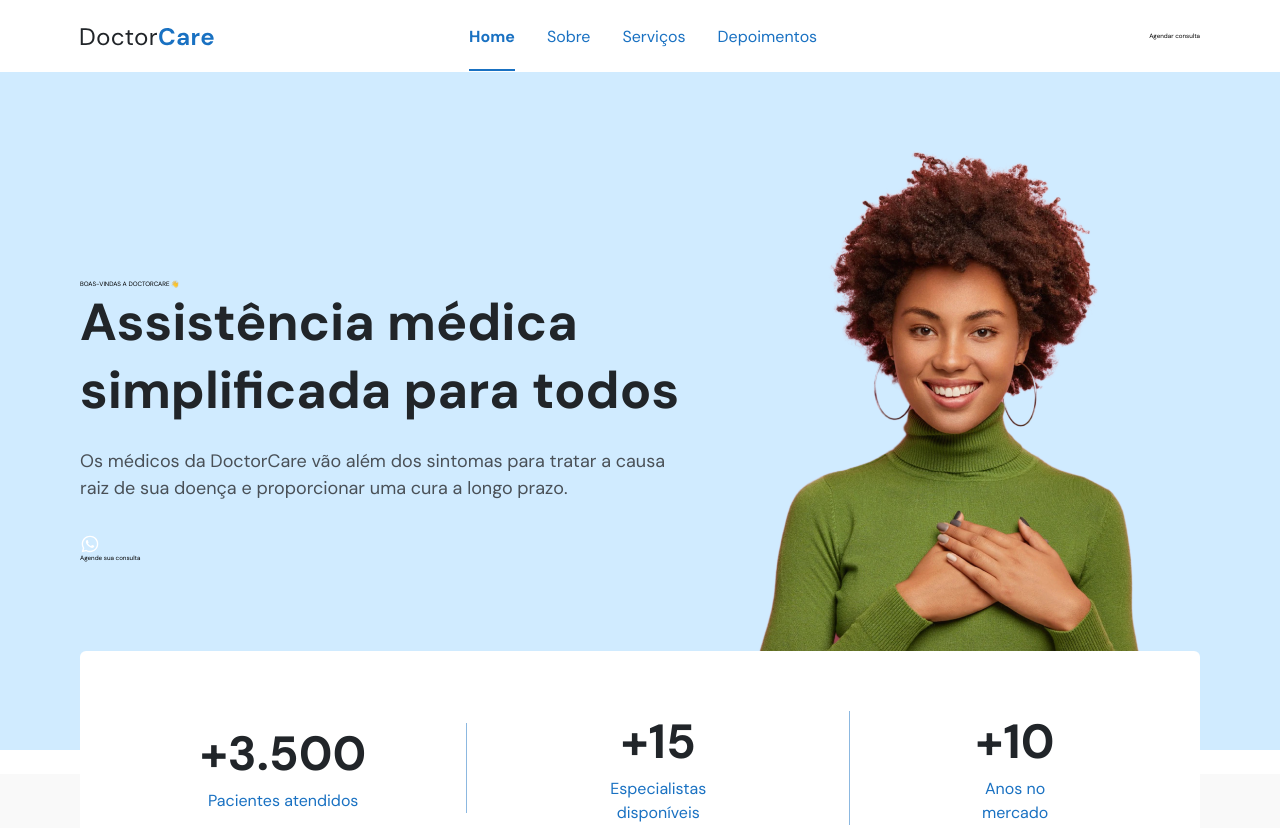
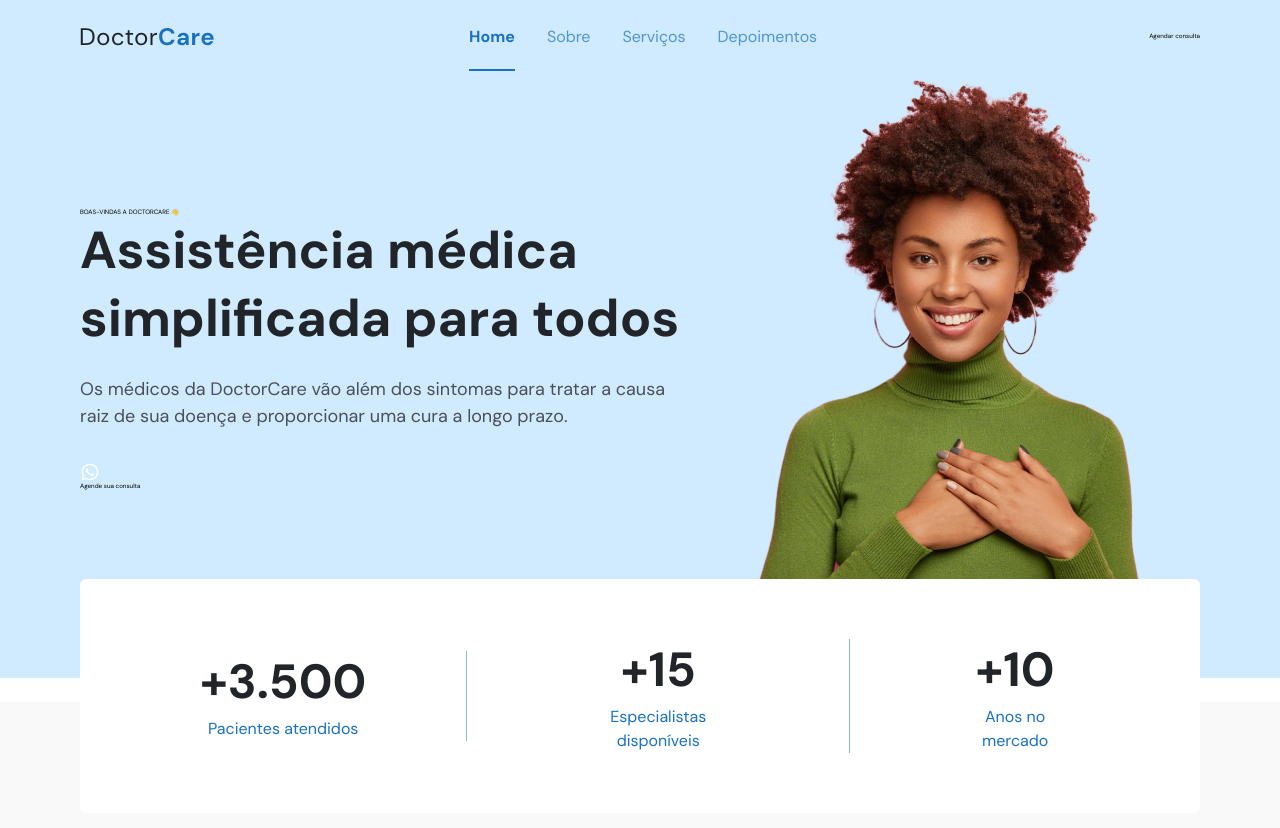
Before and after one commit to luuizz/doctocare-vite, a website built with Vite: page index.html in a window 1280 px wide. Shown: the top 828 px of the page. Built offline with nearby package versions, Linux system fonts and the light colour scheme.

Commit message:
fix: corrigido valores de cores

```diff
--- a/src/scss/_header.scss
+++ b/src/scss/_header.scss
@@ -1,6 +1,14 @@
 header {
   height: 7.2rem;
+  position: fixed;
+  width: 100%;
+  top: 0;
+  left: 0;
+  z-index: 2025;
   @include flex-center;
+  &.fixed {
+    background-color: $secondary-gray-04;
+  }
   .container {
     @include flex(row, center, space-between);
     nav {
@@ -15,8 +23,12 @@ header {
             position: relative;
             font-size: 1.6rem;
             transition: all 0.3s ease;
-            color: $primary-blue-02;
+            color: rgba($color: $primary-blue-02, $alpha: 0.7);
+            &:hover {
+              color: rgba($color: $primary-blue-02, $alpha: 1);
+            }
             &.active {
+              color: rgba($color: $primary-blue-02, $alpha: 1);
               font-weight: 700;
               &::after {
                 content: "";
```
